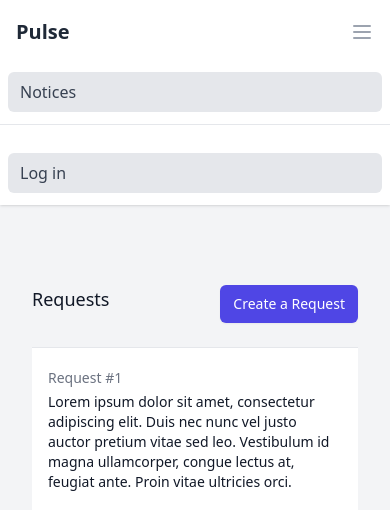
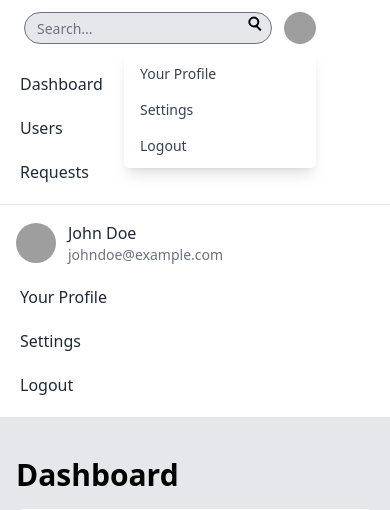
Before and after one commit to coloradocomputerpro/approvals_app_old, a Django app: template templates/index.html in a window 390 px wide; the page is wider, and only the part inside the window is pictured. Shown: the top 510 px of that part. Run offline with Django 3.2, Linux system fonts and the light colour scheme; the template is opened without the code that fills it, so the values that code supplies are empty; some libraries are stand-ins or nearby versions; grey boxes are pictures that could not be loaded.

Commit message:
Fri Mar  3 02:03:36 AM MST 2023

```diff
--- a/templates/base.html
+++ b/templates/base.html
@@ -1,124 +1,129 @@
-<!-- pulse/templates/base.html -->
-
 {% load static tailwind_tags %}
-
-<!DOCTYPE html>
+<!doctype html>
 <html lang="en">
     <head>
+        <!-- Required meta tags -->
         <meta charset="utf-8">
-    <meta name="viewport" content="width=device-width, initial-scale=1">
-    <title>{% block title %}{% endblock %}</title>
+        <meta name="viewport" content="width=device-width, initial-scale=1, shrink-to-fit=no">
+
+        <!-- Tailwind CSS -->
         {% tailwind_css %}
+
+        <title>{% block title %}My App{% endblock title %}</title>
     </head>
     <body class="bg-gray-100">
-    <nav class="bg-white shadow">
-      <div class="max-w-7xl mx-auto px-4 sm:px-6 lg:px-8">
-        <div class="flex justify-between h-16">
-          <div class="flex">
-            <div class="flex-shrink-0 flex items-center">
-              <a href="/" class="text-gray-800 text-xl font-bold">Pulse</a>
+
+        <!-- Navigation -->
+        <nav class="bg-white shadow-lg">
+            <div class="container mx-auto px-6 py-3">
+                <div class="flex items-center justify-between">
+                    <div class="hidden md:block">
+                        <a class="text-gray-800 hover:text-gray-700 mr-4" href="#">Dashboard</a>
+                        <a class="text-gray-800 hover:text-gray-700 mr-4" href="#">Users</a>
+                        <a class="text-gray-800 hover:text-gray-700" href="#">Requests</a>
                     </div>
-            {% if user.is_authenticated %}
-              <div class="hidden md:block">
-                <div class="ml-10 flex items-baseline">
-                  <a href="{% url 'approvals:index' %}" class="px-3 py-2 rounded-md text-sm font-medium text-gray-700 bg-gray-200 hover:bg-gray-300 focus:outline-none focus:bg-gray-300">Notices</a>
-                  {% if user.is_superuser %}
-                    <a href="{% url 'admin:index' %}" class="ml-4 px-3 py-2 rounded-md text-sm font-medium text-gray-700 bg-gray-200 hover:bg-gray-300 focus:outline-none focus:bg-gray-300">Admin</a>
-                  {% endif %}
-                </div>
-              </div>
-            {% endif %}
-          </div>
-          <div class="hidden md:block">
-            <div class="ml-4 flex items-center md:ml-6">
-              {% if user.is_authenticated %}
-                <div class="ml-3 relative">
-                  <div>
-                    <button class="max-w-xs flex items-center text-sm rounded-full text-gray-800 focus:outline-none focus:shadow-solid" id="user-menu" aria-label="User menu" aria-haspopup="true">
-                      <span class="sr-only">Open user menu</span>
-                      <svg class="h-8 w-8 fill-current" viewBox="0 0 24 24"><path d="M6 6a6 6 0 1 1 0 12 6 6 0 0 1 0-12zm0 2a4 4 0 1 0 0 8 4 4 0 0 0 0-8zm8 10c3.313 0 6-2.687 6-6a5.954 5.954 0 0 0-1.77-4.24l-.03-.03A5.947 5.947 0 0 0 14 6a6 6 0 1 0 0 12zm0-2a4 4 0 1 1 0-8 4 4 0 0 1 0 8z"/></svg>
-                    </button>
-                  </div>
-                  <div class="origin-top-right absolute right-0 mt                     -4 w-48 rounded-md shadow-lg z-10">
-                    <div class="py-1 rounded-md bg-white shadow-xs" role="menu" aria-orientation="vertical" aria-labelledby="user-menu">
-                      <a href="{% url 'password_change' %}" class="block px-4 py-2 text-sm text-gray-700 hover:bg-gray-100 hover:text-gray-900" role="menuitem">Change password</a>
-                      <form action="{% url 'logout' %}" method="post">
-                        {% csrf_token %}
-                        <button type="submit" class="w-full text-left px-4 py-2 text-sm text-gray-700 hover:bg-gray-100 hover:text-gray-900" role="menuitem">Sign out</button>
-                      </form>
-                    </div>
-                </div>
-              {% else %}
-                <div class="ml-3">
-                  <a href="{% url 'login' %}" class="px-3 py-2 rounded-md text-sm font-medium text-gray-700 bg-gray-200 hover:bg-gray-300 focus:outline-none focus:bg-gray-300">Log in</a>
-                </div>
-              {% endif %}
-            </div>
-          </div>
-          <div class="-mr-2 flex md:hidden">
-            <button class="inline-flex items-center justify-center p-2 rounded-md text-gray-400 hover:text-gray-500 hover:bg-gray-100 focus:outline-none focus:bg-gray-100 focus:text-gray-500" aria-label="Main menu" aria-expanded="false" id="main-menu">
-              <svg class="h-6 w-6" stroke="currentColor" fill="none" viewBox="0 0 24 24">
-                <path stroke-linecap="round" stroke-linejoin="round" stroke-width="2" d="M4 6h16M4 12h16M4 18h16"></path>
+                    <div class="flex items-center">
+                        <div class="relative">
+                            <input type="text" class="bg-gray-200 h-8 px-3 pr-8 rounded-full text-sm focus:outline-none" placeholder="Search...">
+                            <button type="submit" class="absolute right-0 top-0 mt-1 mr-2">
+                                <svg class="h-4 w-4 fill-current" viewBox="0 0 16 16" xmlns="http://www.w3.org/2000/svg">
+                                    <path d="M5.832 11.5a5.5 5.5 0 1 1 3.917-1.618l3.234 3.233a1 1 0 1 1-1.415 1.415l-3.233-3.234A5.468 5.468 0 0 1 5.832 11.5zm0-9a3.5 3.5 0 1 0 2.474 1.026A3.456 3.456 0 0 0 5.832 2.5z"/>
                                 </svg>
                             </button>
                         </div>
+
+                        <div class="ml-3 relative">
+                            <div>
+                                <button type="button" class="bg-white rounded-full flex text-sm focus:outline-none" id="user-menu" aria-haspopup="true">
+                                    <img class="h-8 w-8 rounded-full" src="{% static 'img/user.png' %}" alt="User Profile Picture">
+                                </button>
+                            </div>
+
+                            <div class="origin-top-right absolute right-0 mt-2 w-48 rounded-md shadow-lg z-10" id="user-menu-dropdown" role="menu" aria-orientation="vertical" aria-labelledby="user-menu">
+                                <div class="py-1 rounded-md bg-white shadow-xs">
+                                    <a href="#" class="block px-4 py-2 text-sm text-gray-700 hover:bg-gray-100 hover:text-gray-900" role="menuitem">Your Profile</a>
+                                    <a href="#" class="block px-4 py-2 text-sm text-gray-700 hover:bg-gray-100 hover:text-gray-900" role="menuitem">Settings</a>
+                                    <a href="#" class="block px-4 py-2 text-sm text-gray-700 hover:bg-gray-100 hover:text-gray-900" role="menuitem">Logout</a>
                                 </div>
                             </div>
+                        </div>
+                    </div>
+                </div>
+            </div>
+
             <div class="md:hidden" id="mobile-menu">
-        <div class="px-2 pt-2 pb-3 sm:px-3">
-          <a href="{% url 'approvals:index' %}" class="block px-3 py-2 rounded-md text-base font-medium text-gray-700 bg-gray-200 hover:bg-gray-300 focus:outline-none focus:bg-gray-300">Notices</a>
-          {% if user.is_superuser %}
-            <a href="{% url 'admin:index' %}" class="mt-1 block px-3 py-2 rounded-md text-base font-medium text-gray-700 bg-gray-200 hover:bg-gray-300 focus:outline-none focus:bg-gray-300">Admin</a>
-          {% endif %}
+                <div class="px-2 pt-2 pb-3 space-y-1 sm:px-3">
+                    <a class="text-gray-800 hover:text-gray-700 block px-3 py-2 rounded-md text-base font-medium" href="#">Dashboard</a>
+                    <a class="text-gray-800 hover:text-gray-700 block px-3 py-2 rounded-md text-base font-medium" href="#">Users</a>
+                    <a class="text-gray-800 hover:text-gray-700 block px-3 py-2 rounded-md text-base font-medium" href="#">Requests</a>
                 </div>
                 <div class="pt-4 pb-3 border-t border-gray-200">
-          {% if user.is_authenticated %}
-            <div class="flex items-center px-5">
+                    <div class="flex items-center px-4">
                         <div class="flex-shrink-0">
-                <svg class="h-8 w-8 fill-current text-gray-400" viewBox="0 0 24 24"><path d="M12 14c2.76 0 5-2.24 5-5s-2.24-5-5-5-5 2.24-5 5 2.24 5 5 5zm0-8a3 3 0 1 1 0 6 3 3 0 0 1 0-6z"/></svg>
+                            <img class="h-10 w-10 rounded-full" src="{% static 'img/user.png' %}" alt="User Profile Picture">
                         </div>
                         <div class="ml-3">
-                <div class="font-medium text-base text-gray-800">{{ user.username }}</div>
-                <div class="font-medium text-sm text-gray-500">{{ user.email }}</div>
+                            <div class="text-base font-medium text-gray-800">John Doe</div>
+                            <div class="text-sm font-medium text-gray-500">johndoe@example.com</div>
                         </div>
                     </div>
-            <div class="mt-3 px-2">
-              <a href="{% url 'password_change' %}" class="block px-3 py-2 rounded-md text-base font-medium text-gray-700 bg-gray-200 hover:bg-gray-300 focus:outline-none focus:bg-gray-300">Change password</a>
-              <form action="{% url 'logout' %}" method="post">
-                {% csrf_token %}
-                <button type="submit" class="mt-1 block px-3 py-2 rounded-md text-base font-medium text-gray-700 bg-gray-200 hover:bg-gray-300 focus:outline-none focus:bg-gray-300">Sign out</button>
-              </form>
+                    <div class="mt-3 px-2 space-y-1">
+                        <a href="#" class="block px-3 py-2 rounded-md text-base font-medium text-gray-800 hover:text-gray-700 hover:bg-gray-100" role="menuitem">Your Profile</a>
+                        <a href="#" class="block px-3 py-2 rounded-md text-base font-medium text-gray-800 hover:text-gray-700 hover:bg-gray-100" role="menuitem">Settings</a>
+                        <a href="#" class="block px-3 py-2 rounded-md text-base font-medium text-gray-800 hover:text-gray-700 hover:bg-gray-100" role="menuitem">Logout</a>
                     </div>
-          {% else %}
-            <div class="mt-3 px-2">
-              <a href="{% url 'login' %}" class="block px-3 py-2 rounded-md text-base font-medium text-gray-700 bg-gray-200 hover:bg-gray-300 focus:outline-none focus:bg-gray-300">Log in</a>
-            </div>
-          {% endif %}
                 </div>
             </div>
         </nav>
-    <div class="max-w-7xl mx-auto px-4 sm:px-6 lg:px-8">
-      <div class="py-8">
-        {% for message in messages %}
-          <div class="bg-blue-100 border-t-4 border-blue-500 rounded-b text-blue-900 px-4 py-3 shadow-md mb-4" role="alert">
-            <div class="flex">
-              <div class="py-1"><svg class="fill-current h-6 w-6 text-blue-500 mr-4" xmlns="http://www.w3.org/2000/svg" viewBox="0 0 20 20"><path d="M10 12a2 2 0 1 0 0-4 2 2 0 0 0 0 4zm0 3a5 5 0 1 1 0-10 5 5 0 0 1 0 10z"/></svg></div>
-              <div>
-                <p class="font-bold">{{ message.tags|upper }}</p>
-                <p class="text-sm">{{ message }}</p>
+
+        <div class="bg-gray-200 py-6">
+            <div class="container mx-auto px-4">
+                <h1 class="text-3xl py-4 font-bold">Dashboard</h1>
+                <div class="md:flex bg-white rounded-lg p-6">
+                    <div class="md:flex-shrink-0">
+                        <img class="rounded-lg md:w-56" src="{% static 'img/dashboard-image.jpg' %}" alt="Dashboard Image">
+                    </div>
+                    <div class="mt-4 md:mt-0 md:ml-6">
+                        <h2 class="text-lg font-semibold">Lorem Ipsum</h2>
+                        <p class="mt-3 text-base text-gray-700">
+                            Lorem ipsum dolor sit amet, consectetur adipiscing elit. Sed non feugiat lacus. Nunc eu metus nec est luctus tincidunt. Mauris in ipsum eros.
+                        </p>
+                        <div class="mt-6">
+                            <a href="#" class="text-base font-semibold text-indigo-600 hover:text-indigo-500">Learn more about this feature</a>
                         </div>
                     </div>
                 </div>
-        {% endfor %}
-        {% block content %}{% endblock %}
+            </div>
+            {% block content %}
+            {% endblock content %}
+
+            <!-- Footer -->
+            <footer class="bg-white border-t border-gray-400 shadow">
+                <div class="container mx-auto flex py-8">
+                    <div class="w-full mx-auto flex flex-wrap">
+                        <div class="flex w-full lg:w-1/2 ">
+                            <div class="px-8">
+                                <h3 class="font-bold text-gray-900">About</h3>
+                                <p class="py-4 text-gray-600 text-sm">
+                                    Lorem ipsum dolor sit amet, consectetur adipiscing elit. Maecenas vel mi ut felis tempus commodo nec id erat. Suspendisse vestibulum sapien sed risus faucibus, eu condimentum ipsum commodo. Sed varius et ex at interdum.
+                                </p>
                             </div>
                         </div>
-    <script>
-      document.getElementById('main-menu').addEventListener('click', function() {
-        var mobileMenu = document.getElementById('mobile-menu');
-        mobileMenu.classList.toggle('hidden');
-        mobileMenu.classList.toggle('block');
-      });
-    </script>
+                        <div class="flex w-full lg:w-1/2 lg:justify-end lg:text-right">
+                            <div class="px-8">
+                                <h3 class="font-bold text-gray-900">Social</h3>
+                                <ul class="list-reset items-center pt-3">
+                                    <li>
+                                        <a class="inline-block no-underline hover:text-black hover:underline py-1" href="#">Add social media links</a>
+                                    </li>
+                                </ul>
+                            </div>
+                        </div>
+                    </div>
+                </div>
+            </footer>
+
+            <!-- Scripts -->
+            <!-- <script src="{% static 'js/main.js' %}"></script> -->
         </body>
         </html>
--- a/templates/index.html
+++ b/templates/index.html
@@ -1,31 +1,102 @@
 {% extends 'base.html' %}
-
-{% block title %}Dashboard{% endblock %}
+{% load static %}
 
 {% block content %}
-    <div class="max-w-7xl mx-auto py-6 sm:px-6 lg:px-8">
-        <div class="px-4 py-6 sm:px-0">
+<div class="container mx-auto">
+    <div class="md:flex bg-white rounded-lg p-6 mt-6">
+        <div class="md:flex-shrink-0">
+            <img class="rounded-lg md:w-56" src="{% static 'img/user-profile.jpg' %}" alt="User Profile Picture">
+        </div>
+        <div class="mt-4 md:mt-0 md:ml-6">
+            <h2 class="text-lg font-semibold">Welcome Back, John Doe</h2>
+            <p class="mt-3 text-base text-gray-700">
+                Here you can view and manage your requests.
+            </p>
+        </div>
+    </div>
+
+    <div class="flex justify-between py-6">
+        <div class="bg-white rounded-lg p-6 flex-1 mr-2">
+            <h2 class="text-lg font-semibold mb-4">Pending Requests</h2>
+            <ul>
+                <li class="border-b border-gray-400 py-4">
                     <div class="flex justify-between">
-                <h2 class="text-lg font-medium text-gray-900">Requests</h2>
-                <a href="{% url 'approvals:create' %}" class="inline-flex items-center px-3 py-2 border border-transparent shadow-sm text-sm font-medium rounded-md text-white bg-indigo-600 hover:bg-indigo-700 focus:outline-none focus:ring-2 focus:ring-offset-2 focus:ring-indigo-500">
-                    Create a Request
-                </a>
+                        <div>
+                            <h3 class="font-semibold text-gray-900">Request #1</h3>
+                            <p class="text-sm text-gray-600">Created on 1/1/2022</p>
                         </div>
-            <div class="mt-6 border-t border-gray-200">
-                <dl>
-                    <div class="bg-white px-4 py-5 sm:grid sm:grid-cols-3 sm:gap-4 sm:px-6">
-                        <dt class="text-sm font-medium text-gray-500">Request #1</dt>
-                        <dd class="mt-1 text-sm text-gray-900 sm:mt-0 sm:col-span-2">Lorem ipsum dolor sit amet, consectetur adipiscing elit. Duis nec nunc vel justo auctor pretium vitae sed leo. Vestibulum id magna ullamcorper, congue lectus at, feugiat ante. Proin vitae ultricies orci.</dd>
+                        <div class="flex items-center">
+                            <span class="text-sm text-gray-600 mr-2">Pending</span>
+                            <a href="#" class="text-indigo-600 hover:text-indigo-500 font-semibold text-sm">View</a>
                         </div>
-                    <div class="bg-gray-50 px-4 py-5 sm:grid sm:grid-cols-3 sm:gap-4 sm:px-6">
-                        <dt class="text-sm font-medium text-gray-500">Request #2</dt>
-                        <dd class="mt-1 text-sm text-gray-900 sm:mt-0 sm:col-span-2">Vivamus vitae erat euismod, rhoncus est vitae, iaculis tortor. Donec nec augue in enim molestie dictum non non elit. Nulla auctor, sapien sed rutrum consequat, mi tortor malesuada neque, eu ultricies arcu nulla at mauris. Praesent sit amet mauris euismod, aliquam velit sed, interdum ipsum.</dd>
                     </div>
-                    <div class="bg-white px-4 py-5 sm:grid sm:grid-cols-3 sm:gap-4 sm:px-6">
-                        <dt class="text-sm font-medium text-gray-500">Request #3</dt>
-                        <dd class="mt-1 text-sm text-gray-900 sm:mt-0 sm:col-span-2">Morbi feugiat commodo velit. Sed pulvinar erat vel bibendum commodo. Suspendisse at augue purus. Vestibulum ante ipsum primis in faucibus orci luctus et ultrices posuere cubilia curae; Etiam a lacinia libero. Sed laoreet ipsum eget velit sodales facilisis. Donec imperdiet, mauris eget dapibus blandit, augue mauris feugiat augue, id dictum nisl magna nec odio. </dd>
+                </li>
+                <li class="border-b border-gray-400 py-4">
+                    <div class="flex justify-between">
+                        <div>
+                            <h3 class="font-semibold text-gray-900">Request #2</h3>
+                            <p class="text-sm text-gray-600">Created                        on 1/5/2022</p>
                         </div>
-                </dl>
+                        <div class="flex items-center">
+                            <span class="text-sm text-gray-600 mr-2">Pending</span>
+                            <a href="#" class="text-indigo-600 hover:text-indigo-500 font-semibold text-sm">View</a>
+                        </div>
+                    </div>
+                </li>
+                <li class="border-b border-gray-400 py-4">
+                    <div class="flex justify-between">
+                        <div>
+                            <h3 class="font-semibold text-gray-900">Request #3</h3>
+                            <p class="text-sm text-gray-600">Created on 1/10/2022</p>
+                        </div>
+                        <div class="flex items-center">
+                            <span class="text-sm text-gray-600 mr-2">Pending</span>
+                            <a href="#" class="text-indigo-600 hover:text-indigo-500 font-semibold text-sm">View</a>
+                        </div>
+                    </div>
+                </li>
+            </ul>
+        </div>
+        <div class="bg-white rounded-lg p-6 flex-1 ml-2">
+            <h2 class="text-lg font-semibold mb-4">Approved Requests</h2>
+            <ul>
+                <li class="border-b border-gray-400 py-4">
+                    <div class="flex justify-between">
+                        <div>
+                            <h3 class="font-semibold text-gray-900">Request #4</h3>
+                            <p class="text-sm text-gray-600">Created on 2/1/2022</p>
+                        </div>
+                        <div class="flex items-center">
+                            <span class="text-sm text-green-600 mr-2">Approved</span>
+                            <a href="#" class="text-indigo-600 hover:text-indigo-500 font-semibold text-sm">View</a>
+                        </div>
+                    </div>
+                </li>
+                <li class="border-b border-gray-400 py-4">
+                    <div class="flex justify-between">
+                        <div>
+                            <h3 class="font-semibold text-gray-900">Request #5</h3>
+                            <p class="text-sm text-gray-600">Created on 2/5/2022</p>
+                        </div>
+                        <div class="flex items-center">
+                            <span class="text-sm text-green-600 mr-2">Approved</span>
+                            <a href="#" class="text-indigo-600 hover:text-indigo-500 font-semibold text-sm">View</a>
+                        </div>
+                    </div>
+                </li>
+                <li class="border-b border-gray-400 py-4">
+                    <div class="flex justify-between">
+                        <div>
+                            <h3 class="font-semibold text-gray-900">Request #6</h3>
+                            <p class="text-sm text-gray-600">Created on 2/10/2022</p>
+                        </div>
+                        <div class="flex items-center">
+                            <span class="text-sm text-green-600 mr-2">Approved</span>
+                            <a href="#" class="text-indigo-600 hover:text-indigo-500 font-semibold text-sm">View</a>
+                        </div>
+                    </div>
+                </li>
+            </ul>
         </div>
     </div>
 </div>
--- a/theme/static/css/dist/styles.css
+++ b/theme/static/css/dist/styles.css
@@ -741,6 +741,10 @@ select {
   right: 0px;
 }
 
+.top-0 {
+  top: 0px;
+}
+
 .z-10 {
   z-index: 10;
 }
@@ -802,10 +806,26 @@ select {
   margin-top: 1rem;
 }
 
+.ml-auto {
+  margin-left: auto;
+}
+
+.mr-2 {
+  margin-right: 0.5rem;
+}
+
+.ml-2 {
+  margin-left: 0.5rem;
+}
+
 .block {
   display: block;
 }
 
+.inline-block {
+  display: inline-block;
+}
+
 .flex {
   display: flex;
 }
@@ -838,6 +858,14 @@ select {
   height: 100vh;
 }
 
+.h-10 {
+  height: 2.5rem;
+}
+
+.h-4 {
+  height: 1rem;
+}
+
 .min-h-screen {
   min-height: 100vh;
 }
@@ -862,6 +890,14 @@ select {
   width: 100%;
 }
 
+.w-10 {
+  width: 2.5rem;
+}
+
+.w-4 {
+  width: 1rem;
+}
+
 .min-w-full {
   min-width: 100%;
 }
@@ -910,6 +954,12 @@ select {
 
 .justify-between {
   justify-content: space-between;
+}
+
+.space-y-1 > :not([hidden]) ~ :not([hidden]) {
+  --tw-space-y-reverse: 0;
+  margin-top: calc(0.25rem * calc(1 - var(--tw-space-y-reverse)));
+  margin-bottom: calc(0.25rem * var(--tw-space-y-reverse));
 }
 
 .divide-y > :not([hidden]) ~ :not([hidden]) {
@@ -1118,6 +1190,14 @@ select {
   padding-top: 1.5rem;
 }
 
+.pr-8 {
+  padding-right: 2rem;
+}
+
+.pt-3 {
+  padding-top: 0.75rem;
+}
+
 .text-left {
   text-align: left;
 }
```
Also changed, not shown: other parts of theme/static/css/dist/styles.css (+110 -1 lines). Lines whose indentation alone changed are shown as unchanged.
